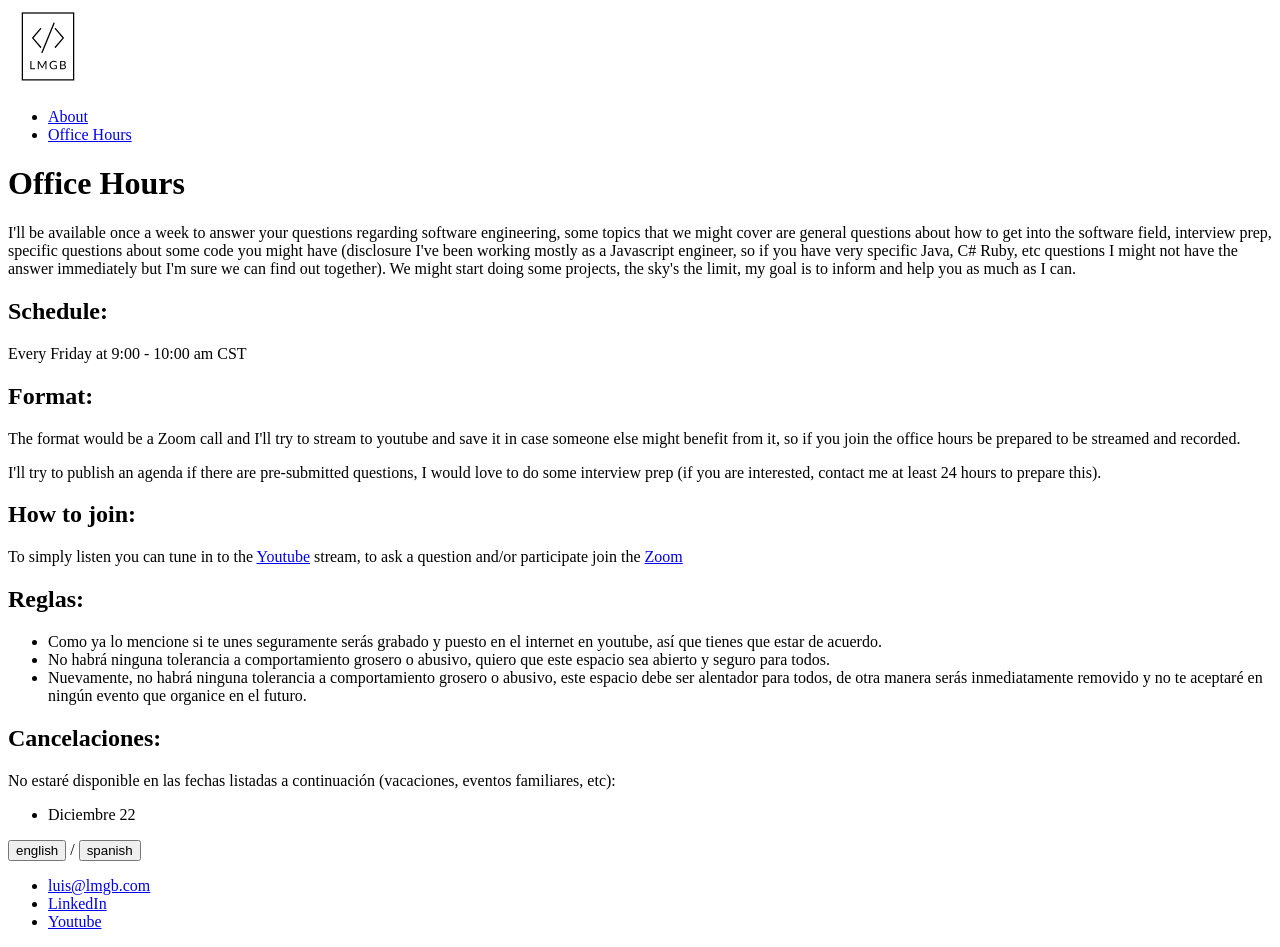
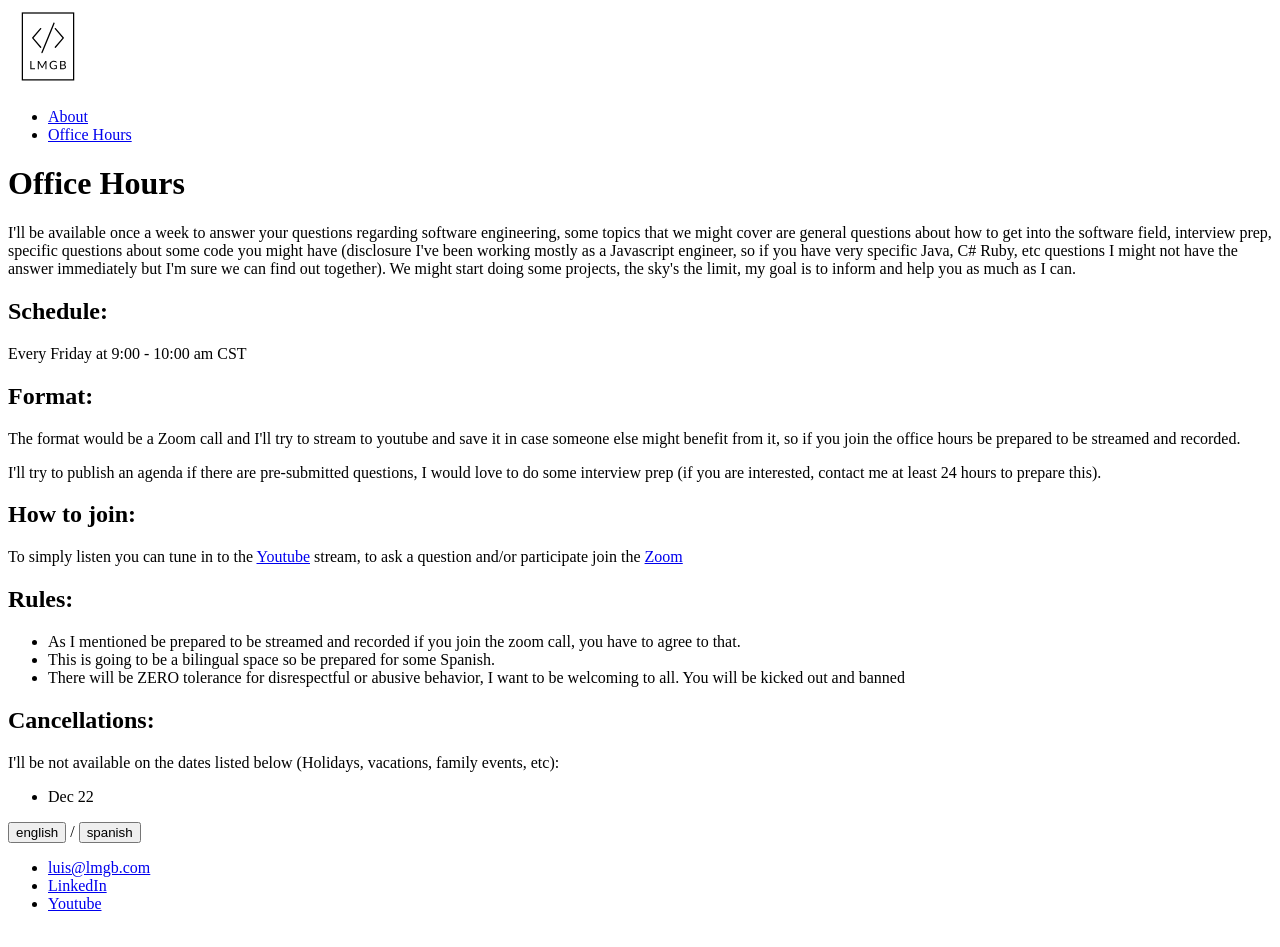
Before and after one commit to interactivelabs/lmgb, a Next.js app: page /office in a window 1280 px wide. Built offline with nearby package versions, Linux system fonts and the light colour scheme.

Commit message:
Fix mixup with rules languages and added a rule, fix image wrap on english

```diff
--- a/components/pages/office_en.tsx
+++ b/components/pages/office_en.tsx
@@ -44,30 +44,27 @@ const OfficeEs = () => (
           Zoom
         </LinkText>
       </p>
-      <h2 className="mt-8 text-xl">Reglas:</h2>
+      <h2 className="mt-8 text-xl">Rules:</h2>
       <ul className="mt-4 list-disc ml-4">
         <li>
-          Como ya lo mencione si te unes seguramente serás grabado y puesto en
-          el internet en youtube, así que tienes que estar de acuerdo.
+          As I mentioned be prepared to be streamed and recorded if you join the
+          zoom call, you have to agree to that.
         </li>
         <li>
-          No habrá ninguna tolerancia a comportamiento grosero o abusivo, quiero
-          que este espacio sea abierto y seguro para todos.
+          This is going to be a bilingual space so be prepared for some Spanish.
         </li>
         <li>
-          Nuevamente, no habrá ninguna tolerancia a comportamiento grosero o
-          abusivo, este espacio debe ser alentador para todos, de otra manera
-          serás inmediatamente removido y no te aceptaré en ningún evento que
-          organice en el futuro.
+          There will be ZERO tolerance for disrespectful or abusive behavior, I
+          want to be welcoming to all. You will be kicked out and banned
         </li>
       </ul>
-      <h2 className="mt-8 text-xl">Cancelaciones:</h2>
+      <h2 className="mt-8 text-xl">Cancellations:</h2>
       <p className="mt-4">
-        No estaré disponible en las fechas listadas a continuación (vacaciones,
-        eventos familiares, etc):
+        I&apos;ll be not available on the dates listed below (Holidays,
+        vacations, family events, etc):
       </p>
       <ul className="mt-4 list-disc ml-4">
-        <li>Diciembre 22</li>
+        <li>Dec 22</li>
       </ul>
     </div>
   </PageLangLayout>
--- a/components/pages/office_es.tsx
+++ b/components/pages/office_es.tsx
@@ -47,29 +47,29 @@ const OfficeEs = () => (
           Zoom
         </LinkText>
       </p>
-      <h2 className="mt-8 text-xl">Rules:</h2>
+      <h2 className="mt-8 text-xl">Reglas:</h2>
       <ul className="mt-4 list-disc ml-4">
         <li>
-          As I mentioned be prepared to be streamed and recorded if you join the
-          zoom call, you have to agree to that.
+          Como ya lo mencione si te unes seguramente serás grabado y puesto en
+          el internet en youtube, así que tienes que estar de acuerdo.
         </li>
         <li>
-          There will be zero tolerance for disrespectful or abusive behavior, I
-          want to be welcoming to all.
+          Este va a ser un espacio bilingüe, así que prepárate para un poco de
+          inglés.
         </li>
         <li>
-          Again there will be zero for disrespectful or abusive behavior, this
-          should be a space that welcomes all, you will be kicked out and banned
-          from any of other events I might do.
+          No habrá NINGUNA tolerancia a comportamiento grosero o abusivo, quiero
+          que este espacio sea abierto y seguro para todos. Serás inmediatamente
+          removido y bloqueado.
         </li>
       </ul>
-      <h2 className="mt-8 text-xl">Cancellations:</h2>
+      <h2 className="mt-8 text-xl">Cancelaciones:</h2>
       <p className="mt-4">
-        I&apos;ll be not available on the dates listed below (Holidays,
-        vacations, family events, etc):
+        No estaré disponible en las fechas listadas a continuación (vacaciones,
+        eventos familiares, etc):
       </p>
       <ul className="mt-4 list-disc ml-4">
-        <li>Dec 22</li>
+        <li>Diciembre 22</li>
       </ul>
     </div>
   </PageLangLayout>
```
Also changed, not shown: components/pages/about_en.tsx (+14 -14 lines).
